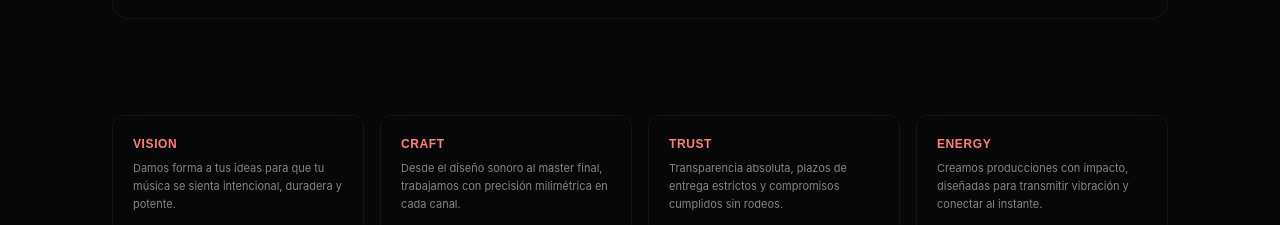
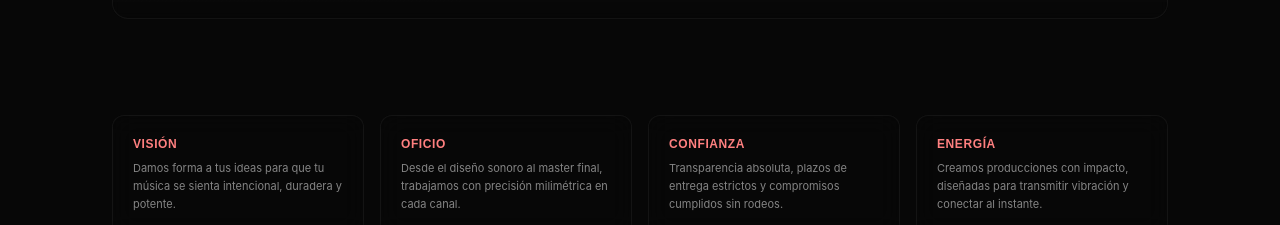
Before and after one commit to sofiagonzalez19012003-coder/kapital-cotizaciones, a React (Create React App) app: page / in a window 1280 px wide. Shown: the part 3820-4045 px from the top of the page. Built offline with nearby package versions, Linux system fonts and the light colour scheme; grey boxes are pictures that could not be loaded.

Commit message:
style: translate landing section subheadings (Vision, Craft, Trust, Energy) to Spanish

```diff
--- a/src/components/LandingView.js
+++ b/src/components/LandingView.js
@@ -202,19 +202,19 @@ export default function LandingView() {
       <section className="w-full flex flex-col gap-6">
         <div className="grid grid-cols-1 sm:grid-cols-2 lg:grid-cols-4 gap-4 w-full">
           <div className="bg-neutral-950/20 backdrop-blur-md border border-white/5 rounded-xl p-5 hover:border-white/10 transition-colors duration-300">
-            <h4 className="text-xs font-display font-semibold text-[#ff8080] tracking-wider uppercase mb-2">Vision</h4>
+            <h4 className="text-xs font-display font-semibold text-[#ff8080] tracking-wider uppercase mb-2">Visión</h4>
             <p className="text-[11px] text-white/50 leading-relaxed font-sans">Damos forma a tus ideas para que tu música se sienta intencional, duradera y potente.</p>
           </div>
           <div className="bg-neutral-950/20 backdrop-blur-md border border-white/5 rounded-xl p-5 hover:border-white/10 transition-colors duration-300">
-            <h4 className="text-xs font-display font-semibold text-[#ff8080] tracking-wider uppercase mb-2">Craft</h4>
+            <h4 className="text-xs font-display font-semibold text-[#ff8080] tracking-wider uppercase mb-2">Oficio</h4>
             <p className="text-[11px] text-white/50 leading-relaxed font-sans">Desde el diseño sonoro al master final, trabajamos con precisión milimétrica en cada canal.</p>
           </div>
           <div className="bg-neutral-950/20 backdrop-blur-md border border-white/5 rounded-xl p-5 hover:border-white/10 transition-colors duration-300">
-            <h4 className="text-xs font-display font-semibold text-[#ff8080] tracking-wider uppercase mb-2">Trust</h4>
+            <h4 className="text-xs font-display font-semibold text-[#ff8080] tracking-wider uppercase mb-2">Confianza</h4>
             <p className="text-[11px] text-white/50 leading-relaxed font-sans">Transparencia absoluta, plazos de entrega estrictos y compromisos cumplidos sin rodeos.</p>
           </div>
           <div className="bg-neutral-950/20 backdrop-blur-md border border-white/5 rounded-xl p-5 hover:border-white/10 transition-colors duration-300">
-            <h4 className="text-xs font-display font-semibold text-[#ff8080] tracking-wider uppercase mb-2">Energy</h4>
+            <h4 className="text-xs font-display font-semibold text-[#ff8080] tracking-wider uppercase mb-2">Energía</h4>
             <p className="text-[11px] text-white/50 leading-relaxed font-sans">Creamos producciones con impacto, diseñadas para transmitir vibración y conectar al instante.</p>
           </div>
         </div>
```
